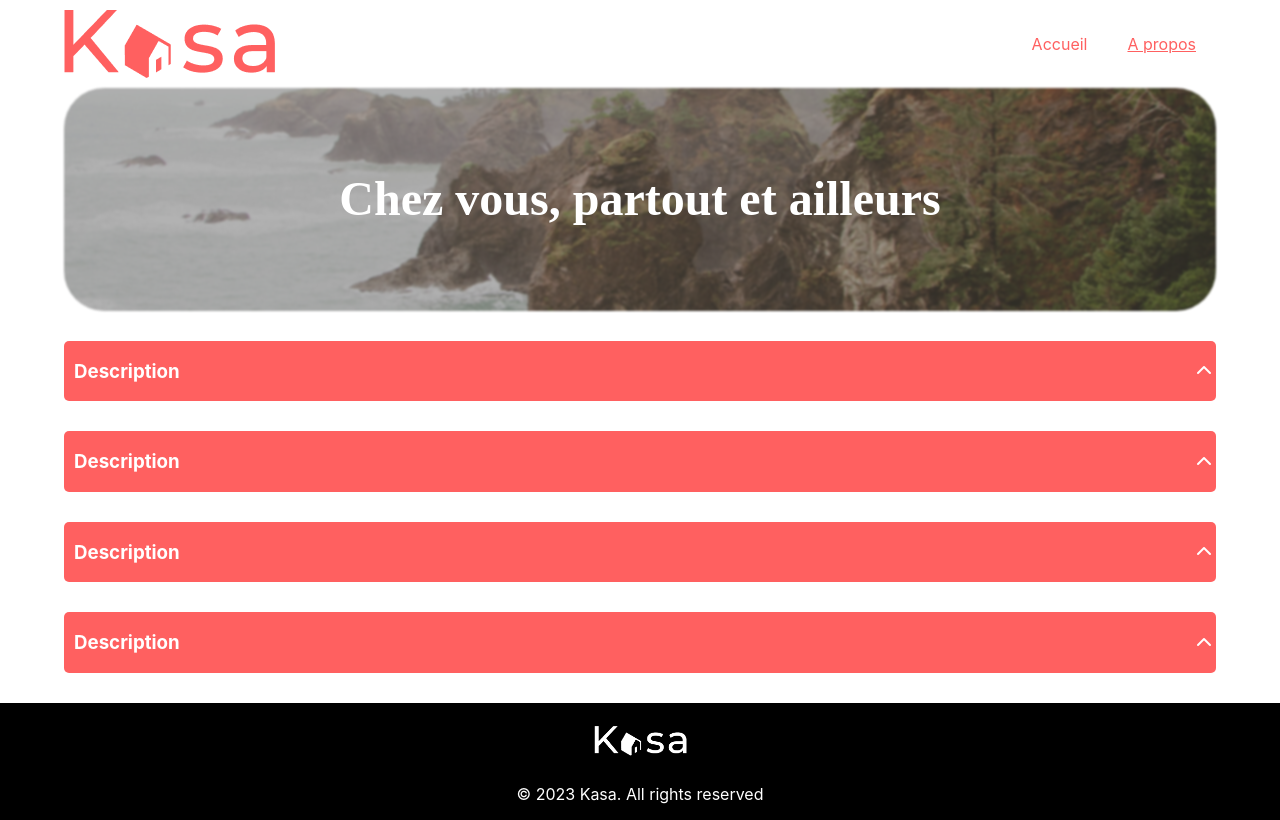
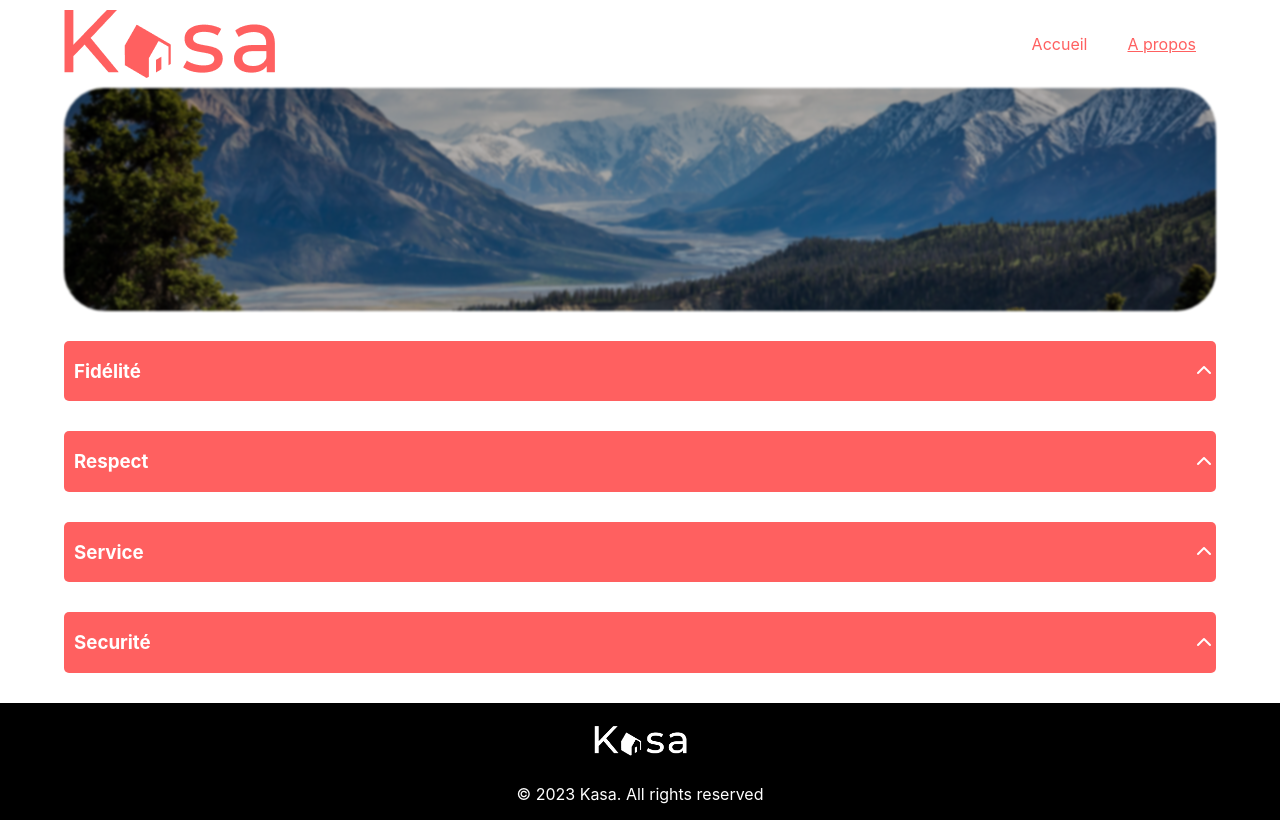
Before and after one commit to NathanJerome/kasa, a React (Create React App) app: page /about in a window 1280 px wide. Built offline with nearby package versions, Linux system fonts and the light colour scheme.

Commit message:
Component & Banner

```diff
--- a/src/App.jsx
+++ b/src/App.jsx
@@ -10,7 +10,10 @@ function App() {
   return (
     <div>
     <Header />
-    <Banner />
+    <Banner
+      src="banner_img.png"
+      txt="Chez vous, partout et ailleurs"
+    />
     <Appartement />
     <Footer />
     </div>
--- a/src/components/Banner.jsx
+++ b/src/components/Banner.jsx
@@ -1,11 +1,13 @@
 import React from 'react'
 import "./Banner.scss"
 
-function Banner() {
+function Banner(props) {
+
+  const { src, txt } = props
   return (
     <div className='banner'>
-        <img className='img-banner' src='banner_img.png'></img>
-        <p className='p-banner'>Chez vous, partout et ailleurs</p>
+        <img className='img-banner' src={src}></img>
+        <p className='p-banner'>{txt}</p>
     </div>
   )
 }
--- a/src/components/DropdownInfo.jsx
+++ b/src/components/DropdownInfo.jsx
@@ -2,8 +2,8 @@ import React, { useState } from "react";
 import './DropdownInfo.scss'
 
 
-function DropdownInfo() {
-
+function DropdownInfo(props) {
+    const { title, description } = props
     const [isVisible, setIsVisible] = useState(false)
     const showContent = () => {
         setIsVisible (!isVisible);
@@ -13,11 +13,11 @@ function DropdownInfo() {
          <div className="dropdown">
                         <div className="container_dropdown">
                             <div className="dropdown_header">
-                                <h3 className="dropdown_title">Description</h3>
+                                <h3 className="dropdown_title">{title}</h3>
                                 <i className="fa-solid fa-chevron-up" onClick={showContent}></i>
                             </div>
                             <div className="dropdown_text">
-                                {isVisible && <p>Lorem ipsum dolor sit amet, consectetur adipiscing elit, sed do eiusmod tempor incididunt ut labore et dolore magna aliqua. Turpis in eu mi bibendum neque egestas congue quisque. Facilisis volutpat est velit egestas. Pretium fusce id velit ut tortor. Id donec ultrices tincidunt arcu. Egestas congue quisque egestas diam in arcu cursus euismod. Quam lacus suspendisse faucibus interdum posuere. Sed velit dignissim sodales ut eu sem. Cursus vitae congue mauris rhoncus aenean vel elit scelerisque mauris. Urna porttitor rhoncus dolor purus non enim praesent elementum. Risus at ultrices mi tempus imperdiet. Cursus euismod quis viverra nibh. Mattis enim ut tellus elementum sagittis.</p>}
+                                {isVisible && <p>{description}</p>}
                             </div>
                         </div>
                     </div>
--- a/src/pages/About.jsx
+++ b/src/pages/About.jsx
@@ -8,16 +8,30 @@ import Banner from '../components/Banner';
 
 export function About(){
 
-
     return(
         <>
             <Header />
-            <Banner />
+            <Banner
+                src = 'banner_imgAbout.png'
+                txt=""
+            />
             <main>
-            <DropdownInfo />
-            <DropdownInfo />
-            <DropdownInfo />
-            <DropdownInfo />
+            <DropdownInfo
+                title="Fidélité"
+                description="Ceci est un dropdown pour Fidelité"
+            />
+             <DropdownInfo
+                title="Respect"
+                description="Ceci est un dropdown pour Respect"
+            />
+             <DropdownInfo
+                title="Service"
+                description="Ceci est un dropdown pour Service"
+            />
+             <DropdownInfo
+                title="Securité"
+                description="Ceci est un dropdown pour Securité"
+            />
             </main>
             <Footer />
         </>
--- a/src/pages/AppartementPage.scss
+++ b/src/pages/AppartementPage.scss
@@ -50,7 +50,7 @@ main{
 
 
                 h2{
-                    width: 72%;
+                    width: 66%;
                 }
                 .owner_img{
                     border-radius: 100%;
@@ -59,6 +59,7 @@ main{
                 }
 
                 .owner_star{
+                    width: 100%;
                     span{
                         font-size: 40px;
                     }
```
Also changed, not shown: public/banner_imgabout.png (renamed from public/kalen-emsley-Bkci_8qcdvQ-unsplash 2.png).
